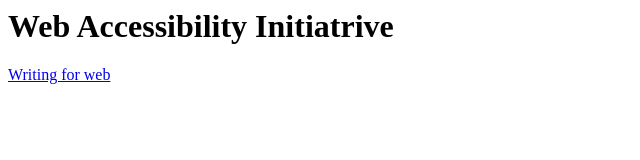
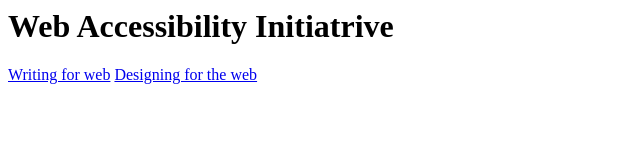
Before and after one commit to Mr-Willmo/test, a plain HTML site: page index.html in a window 1280 px wide. Shown: the whole page, without its empty margins (0-640 px from the left). Drawn offline with Linux system fonts and the light colour scheme.

Commit message:
Update index.html

```diff
--- a/index.html
+++ b/index.html
@@ -3,5 +3,6 @@
 <body>
 <h1>Web Accessibility Initiatrive</h1>
 <a href="writing.html">Writing for web</a>
+  <a href="writing.html">Designing for the web</a>
 </body>
 </html>
```
